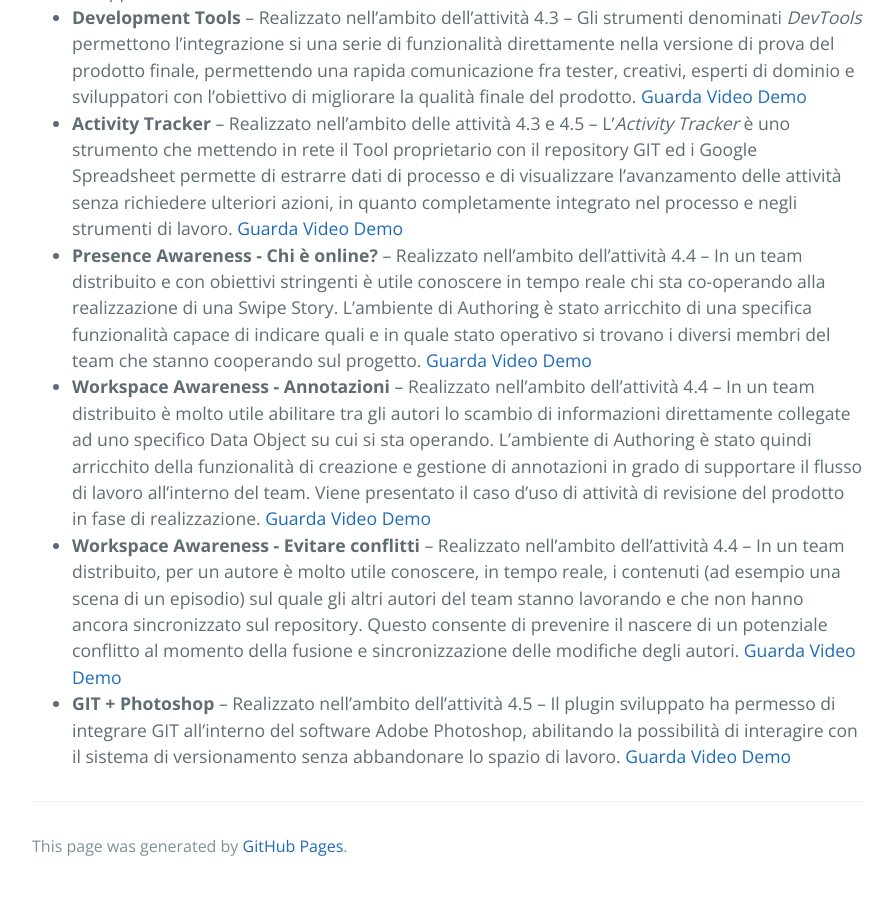
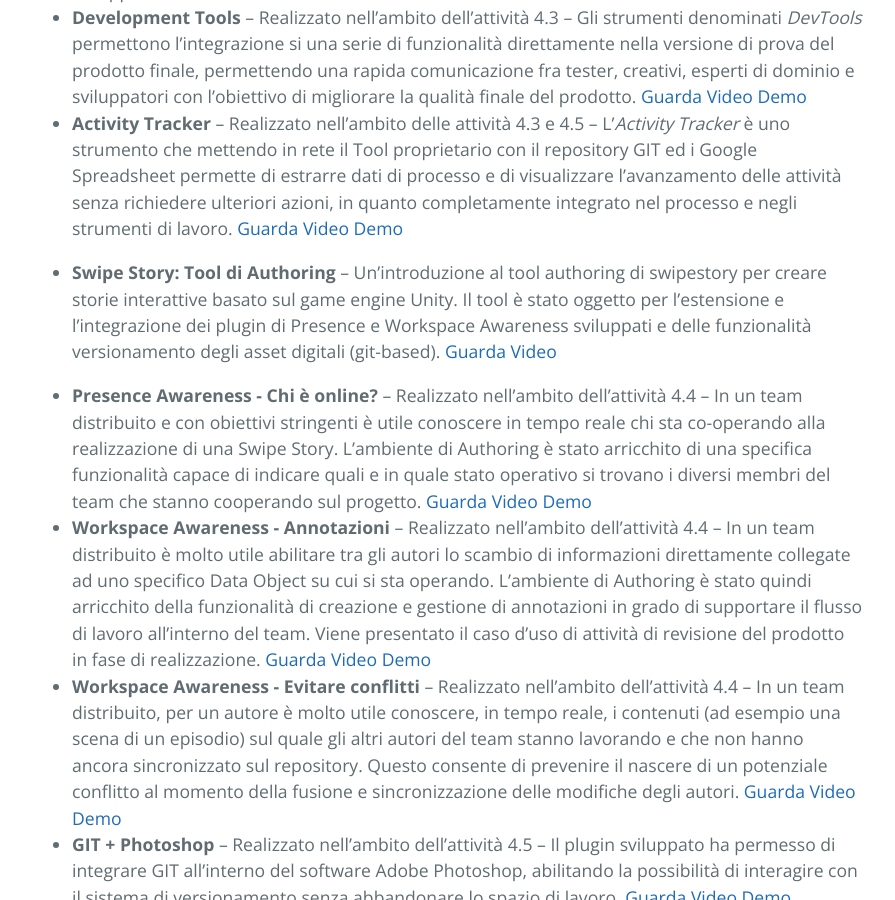
Before and after one commit to collab-c3/collab-c3.github.io, a Jekyll site: the page built from index.md, in a window 1280 px wide and 900 px high, scrolled down 2918 px. Shown: the whole window, without its empty margins (192-1087 px from the left). Built offline with Jekyll 4.4.1, drawn with Linux system fonts in a browser that asks for light colours; our own code applies the rules of GitHub Pages for plain Markdown files.

Commit message:
Update index.md

```diff
--- a/index.md
+++ b/index.md
@@ -65,6 +65,12 @@ I Plugin Realizzati
 -- Realizzato nell'ambito dell'attività 4.3 -- Gli strumenti denominati *DevTools* permettono l'integrazione si una serie di funzionalità direttamente nella versione di prova del prodotto finale, permettendo una rapida comunicazione fra tester, creativi, esperti di dominio e sviluppatori con l'obiettivo di migliorare la qualità finale del prodotto. [Guarda Video Demo](https://youtu.be/H81mdbtRYVE){:target="_blank"}
 * **Activity Tracker**
 -- Realizzato nell'ambito delle attività 4.3 e 4.5 -- L'*Activity Tracker* è uno strumento che mettendo in rete il Tool proprietario con il repository GIT ed i Google Spreadsheet permette di estrarre dati di processo e di visualizzare l'avanzamento delle attività senza richiedere ulteriori azioni, in quanto completamente integrato nel processo e negli strumenti di lavoro.  [Guarda Video Demo](https://youtu.be/qKNYcF6jSdc){:target="_blank"}
+
+* **Swipe Story: Tool di Authoring**
+-- Un'introduzione al tool authoring di swipestory per creare storie interattive basato sul game engine Unity.
+Il tool è stato oggetto per l'estensione e l'integrazione dei plugin di Presence e Workspace Awareness sviluppati e delle funzionalità versionamento degli asset digitali (git-based).
+[Guarda Video]( https://drive.google.com/file/d/1_ZkdVb1RzHHjtkXrL246Q_ptSsu9VXgg/view?usp=sharing){:target="_blank"}
+
 * **Presence Awareness - Chi è online?**
 -- Realizzato nell'ambito dell'attività 4.4 -- In un team distribuito e con obiettivi stringenti è utile conoscere in tempo reale chi sta co-operando alla realizzazione di una Swipe Story.
 L’ambiente di Authoring è stato arricchito di una specifica funzionalità capace di indicare quali e in quale stato operativo si trovano i diversi membri del team che stanno cooperando sul progetto. [Guarda Video Demo](https://youtu.be/9hqzEUFB1cs){:target="_blank"}
```
